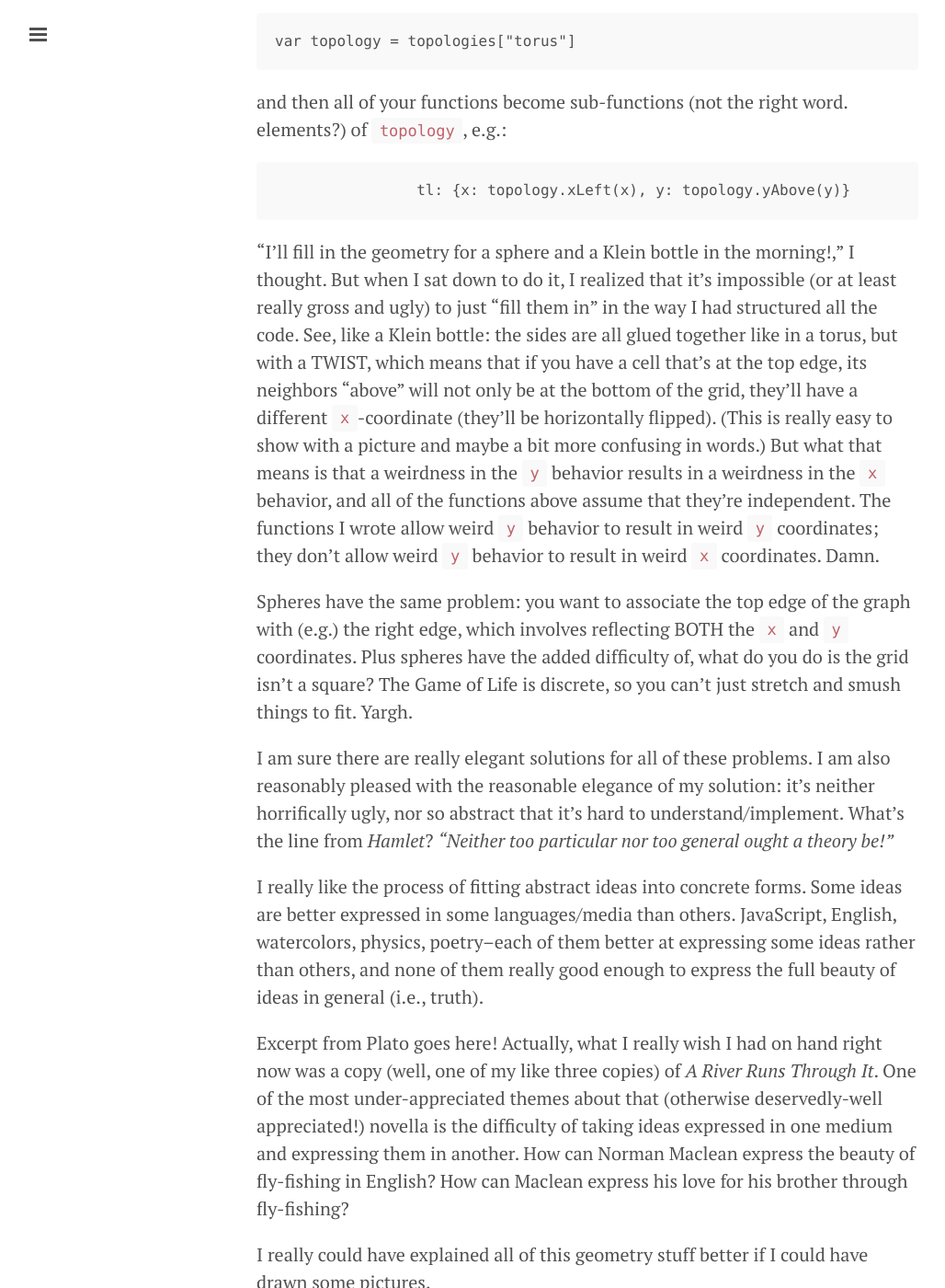
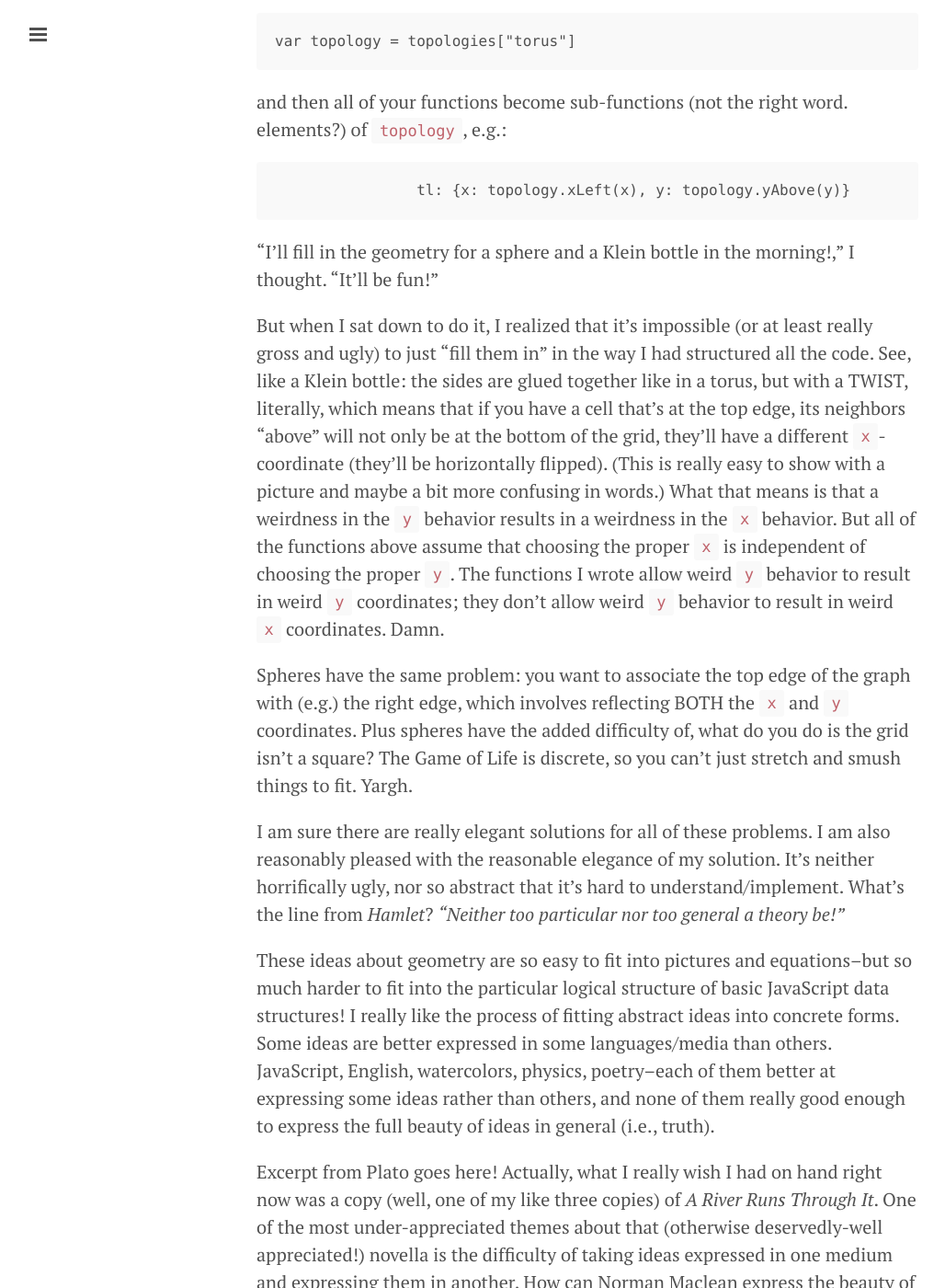
Before and after one commit to amalex5/amalex5.github.io, a Jekyll site: the page built from _posts/2016-01-14-recuse-center-day-2-4.markdown, in a window 1280 px wide and 1400 px high, scrolled down 5192 px. Shown: the whole window at 92% size, without its empty margins (1-1029 px from the left). Built offline with Jekyll 4.4.1, drawn with Linux system fonts in a browser that asks for light colours.

Commit message:
Post update: Recuse Center, Day 2.4

```diff
--- a/_posts/2016-01-14-recuse-center-day-2-4.markdown
+++ b/_posts/2016-01-14-recuse-center-day-2-4.markdown
@@ -99,13 +99,15 @@ and then all of your functions become sub-functions (not the right word. element
 
     		tl: {x: topology.xLeft(x), y: topology.yAbove(y)}
 
-"I'll fill in the geometry for a sphere and a Klein bottle in the morning!," I thought. But when I sat down to do it, I realized that it's impossible (or at least really gross and ugly) to just "fill them in" in the way I had structured all the code. See, like a Klein bottle: the sides are all glued together like in a torus, but with a TWIST, which means that if you have a cell that's at the top edge, its neighbors "above" will not only be at the bottom of the grid, they'll have a different `x`-coordinate (they'll be horizontally flipped). (This is really easy to show with a picture and maybe a bit more confusing in words.) But what that means is that a weirdness in the `y` behavior results in a weirdness in the `x` behavior, and all of the functions above assume that they're independent. The functions I wrote allow weird `y` behavior to result in weird `y` coordinates; they don't allow weird `y` behavior to result in weird `x` coordinates. Damn.
+"I'll fill in the geometry for a sphere and a Klein bottle in the morning!," I thought. "It'll be fun!"
+
+But when I sat down to do it, I realized that it's impossible (or at least really gross and ugly) to just "fill them in" in the way I had structured all the code. See, like a Klein bottle: the sides are glued together like in a torus, but with a TWIST, literally, which means that if you have a cell that's at the top edge, its neighbors "above" will not only be at the bottom of the grid, they'll have a different `x`-coordinate (they'll be horizontally flipped). (This is really easy to show with a picture and maybe a bit more confusing in words.) What that means is that a weirdness in the `y` behavior results in a weirdness in the `x` behavior. But all of the functions above assume that choosing the proper `x` is independent of choosing the proper `y`. The functions I wrote allow weird `y` behavior to result in weird `y` coordinates; they don't allow weird `y` behavior to result in weird `x` coordinates. Damn.
 
 Spheres have the same problem: you want to associate the top edge of the graph with (e.g.) the right edge, which involves reflecting BOTH the `x` and `y` coordinates. Plus spheres have the added difficulty of, what do you do is the grid isn't a square? The Game of Life is discrete, so you can't just stretch and smush things to fit. Yargh.
 
-I am sure there are really elegant solutions for all of these problems. I am also reasonably pleased with the reasonable elegance of my solution: it's neither horrifically ugly, nor so abstract that it's hard to understand/implement. What's the line from *Hamlet*? *"Neither too particular nor too general ought a theory be!"*
+I am sure there are really elegant solutions for all of these problems. I am also reasonably pleased with the reasonable elegance of my solution. It's neither horrifically ugly, nor so abstract that it's hard to understand/implement. What's the line from *Hamlet*? *"Neither too particular nor too general a theory be!"*
 
-I really like the process of fitting abstract ideas into concrete forms. Some ideas are better expressed in some languages/media than others. JavaScript, English, watercolors, physics, poetry–each of them better at expressing some ideas rather than others, and none of them really good enough to express the full beauty of ideas in general (i.e., truth).
+These ideas about geometry are so easy to fit into pictures and equations–but so much harder to fit into the particular logical structure of basic JavaScript data structures! I really like the process of fitting abstract ideas into concrete forms. Some ideas are better expressed in some languages/media than others. JavaScript, English, watercolors, physics, poetry–each of them better at expressing some ideas rather than others, and none of them really good enough to express the full beauty of ideas in general (i.e., truth).
 
 Excerpt from Plato goes here! Actually, what I really wish I had on hand right now was a copy (well, one of my like three copies) of *A River Runs Through It*. One of the most under-appreciated themes about that (otherwise deservedly-well appreciated!) novella is the difficulty of taking ideas expressed in one medium and expressing them in another. How can Norman Maclean express the beauty of fly-fishing in English? How can Maclean express his love for his brother through fly-fishing?
 
```
